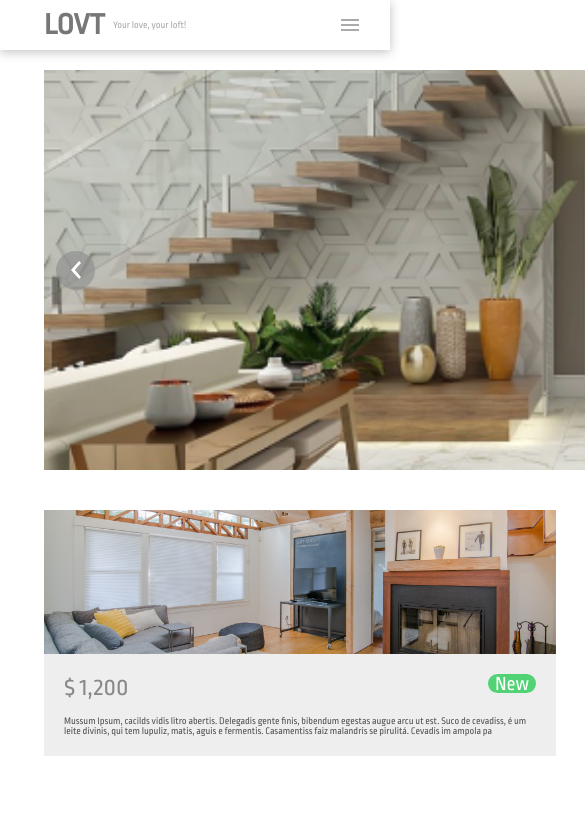
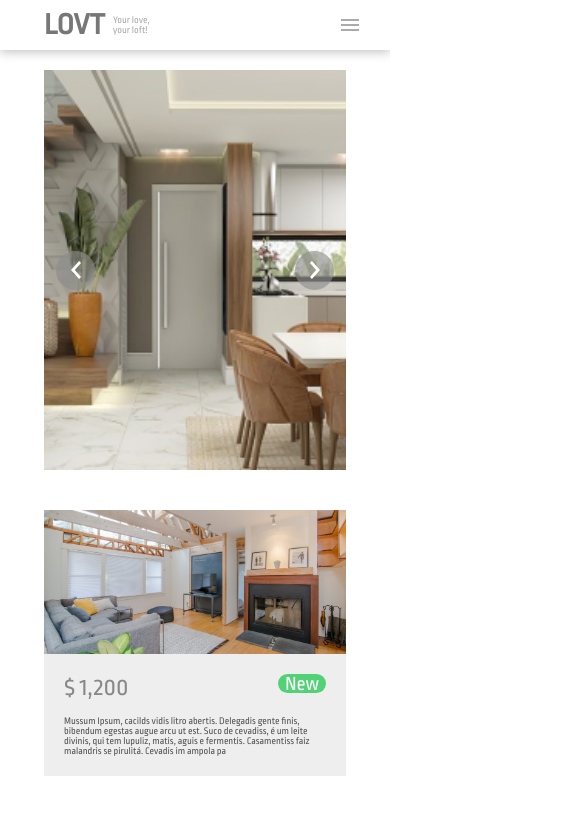
Before and after one commit to jessicacastro/LOVT-DH, a plain HTML site: page index.html in a window 390 px wide. Shown: the top 813 px of the page, 585 px wide, since content can reach past the window. Drawn offline with Linux system fonts and the light colour scheme.

Commit message:
Adicionando responsividade ao site LOVT

```diff
--- a/css/styles.css
+++ b/css/styles.css
@@ -20,9 +20,13 @@
   font-family: 'Ropa Sans', sans-serif;
 }
 
+html, body {
+  width: 100vw;
+}
 /** classe comum **/
 main {
-  width: 1280px;
+  max-width: 1280px;
+  width: 100%;
   margin: 0 auto;
   padding: 0 44px;
 }
@@ -41,7 +45,8 @@ header {
 header .logo-container {
   display: flex;
   align-items: center;
-  width: 120px-;
+  max-width: 120px;
+  width: 100%;
 }
 
 header .logo-container h3 {
@@ -88,7 +93,8 @@ header img {
 }
 
 .banner img {
-  width: 10px;
+  max-width: 10px;
+  width: 100%;
   height: 18px;
 }
 
@@ -98,7 +104,8 @@ section.home-container {
 }
 
 article {
-  width: 512px;
+  max-width: 512px;
+  width: 100%;
   background-color: var(--color-bg-card);
   margin-top: 40px;
 }
@@ -220,7 +227,8 @@ footer {
 }
 
 footer .map {
-  width: 252px;
+  max-width: 252px;
+  width: 100%;
   height: 163px;
   background-image: url('../images/map.png');
   background-repeat: no-repeat;
@@ -246,3 +254,13 @@ footer ul {
 footer img {
   cursor: pointer;
 }
+
+@media (max-width: 768px) {
+  section.home-container {
+    flex-direction: column;
+  }
+
+  footer {
+    flex-direction: column;
+  }
+}
```
